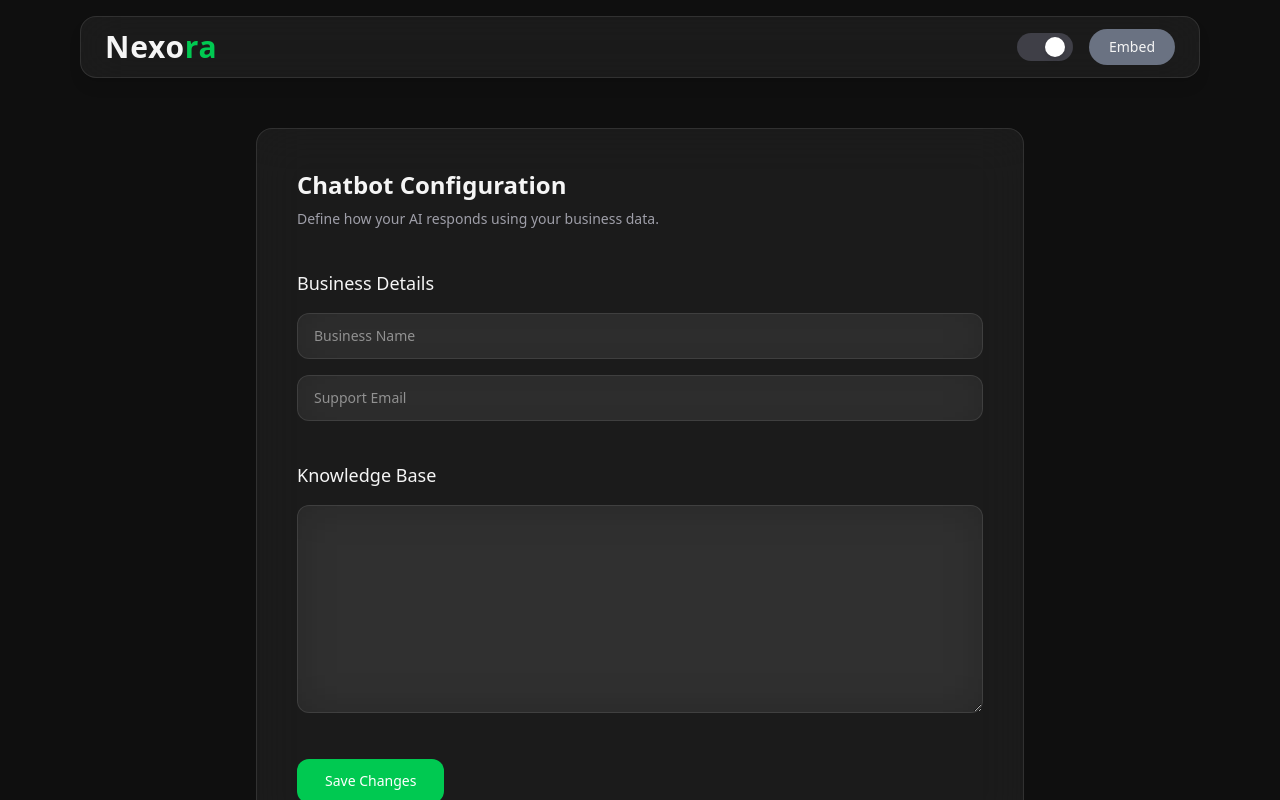
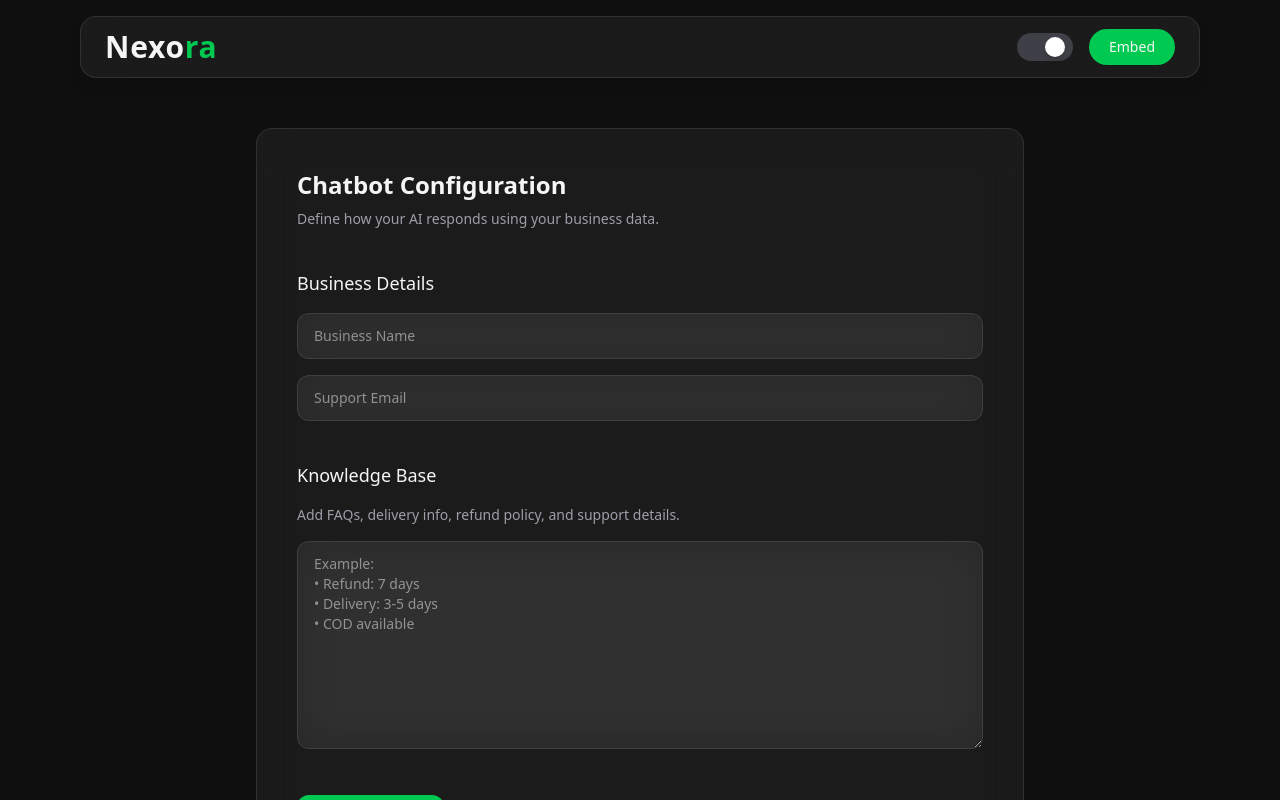
Before and after one commit to Surya-7666/ai, a Next.js app: page /dashboard in a window 1280 px wide. Shown: the top 800 px of the page. Built offline with nearby package versions, Linux system fonts and the light colour scheme; no server answers; what @scalekit-sdk/node would draw is missing.

Commit message:
new change

```diff
--- a/src/components/DashboardClient.tsx
+++ b/src/components/DashboardClient.tsx
@@ -20,6 +20,7 @@ function DashboardClient({ ownerId }: { ownerId: string }) {
         localStorage.setItem('theme', newTheme)
     }
 
+    // ✅ MATCH YOUR FINAL THEME
     const themeStyles = theme === 'dark'
         ? {
             bg: 'bg-[#0f0f0f]',
@@ -40,34 +41,6 @@ function DashboardClient({ ownerId }: { ownerId: string }) {
     const [loading, setLoading] = useState(false)
     const [saved, setSaved] = useState(false)
 
-    // 🔥 NEW STATES
-    const [error, setError] = useState("")
-    const [fieldErrors, setFieldErrors] = useState({
-        businessName: false,
-        supportEmail: false,
-        knowledge: false
-    })
-
-    // 🔥 EMAIL VALIDATION
-    const isValidEmail = (email: string) => {
-        return /^[^\s@]+@[^\s@]+\.[^\s@]+$/.test(email)
-    }
-
-    // 🔥 LIVE VALIDATION
-    useEffect(() => {
-        setFieldErrors({
-            businessName: !businessName.trim(),
-            supportEmail: !supportEmail.trim() || !isValidEmail(supportEmail),
-            knowledge: !knowledge.trim()
-        })
-    }, [businessName, supportEmail, knowledge])
-
-    const isFormValid =
-        businessName.trim() &&
-        supportEmail.trim() &&
-        knowledge.trim() &&
-        isValidEmail(supportEmail)
-
     const handleSettings = async () => {
         setLoading(true)
         try {
@@ -77,27 +50,6 @@ function DashboardClient({ ownerId }: { ownerId: string }) {
             setTimeout(() => setSaved(false), 3000)
         } catch (error) {
             console.log(error)
-            setLoading(false)
-        }
-    }
-
-    // 🔥 UPDATED EMBED CLICK
-    const handleEmbedClick = async () => {
-        if (!isFormValid) {
-            setError("⚠️ Please fill all fields correctly before proceeding.")
-            return
-        }
-
-        setError("")
-        setLoading(true)
-
-        try {
-            // ✅ AUTO SAVE BEFORE REDIRECT
-            await axios.post("/api/settings", { ownerId, businessName, supportEmail, knowledge })
-            navigate.push("/embed")
-        } catch (err) {
-            console.log(err)
-        } finally {
             setLoading(false)
         }
     }
@@ -121,6 +73,7 @@ function DashboardClient({ ownerId }: { ownerId: string }) {
     return (
         <div className={`min-h-screen transition-all duration-500 ${themeStyles.bg} ${themeStyles.text}`}>
 
+            {/* 🔥 MATCHED NAVBAR */}
             <motion.div
                 initial={{ y: -60, opacity: 0 }}
                 animate={{ y: 0, opacity: 1 }}
@@ -138,6 +91,7 @@ function DashboardClient({ ownerId }: { ownerId: string }) {
 
                         <div className='flex items-center gap-4'>
 
+                            {/* TOGGLE */}
                             <div
                                 onClick={toggleTheme}
                                 className="w-14 h-7 flex items-center bg-zinc-700 rounded-full p-1 cursor-pointer"
@@ -149,14 +103,11 @@ function DashboardClient({ ownerId }: { ownerId: string }) {
                                 />
                             </div>
 
-                            {/* 🔥 DISABLED BUTTON */}
                             <button
-                                onClick={handleEmbedClick}
-                                disabled={!isFormValid || loading}
-                                className={`px-5 py-2 rounded-full text-sm font-medium transition
-                                ${isFormValid ? "bg-green-500 hover:opacity-90" : "bg-gray-500 cursor-not-allowed"}`}
+                                onClick={() => navigate.push("/embed")}
+                                className='px-5 py-2 rounded-full bg-green-500 text-sm font-medium hover:opacity-90 transition'
                             >
-                                {loading ? "Processing..." : "Embed"}
+                                Embed
                             </button>
 
                         </div>
@@ -164,6 +115,7 @@ function DashboardClient({ ownerId }: { ownerId: string }) {
                 </div>
             </motion.div>
 
+            {/* MAIN */}
             <div className='flex justify-center px-4 pt-32 pb-20'>
                 <motion.div
                     initial={{ opacity: 0, y: 30 }}
@@ -171,6 +123,7 @@ function DashboardClient({ ownerId }: { ownerId: string }) {
                     className={`w-full max-w-3xl p-10 rounded-2xl ${themeStyles.glass}`}
                 >
 
+                    {/* HEADER */}
                     <div className='mb-10'>
                         <h1 className='text-2xl font-semibold'>Chatbot Configuration</h1>
                         <p className={`text-sm ${themeStyles.sub} mt-2`}>
@@ -178,13 +131,7 @@ function DashboardClient({ ownerId }: { ownerId: string }) {
                         </p>
                     </div>
 
-                    {/* 🔥 ERROR MESSAGE */}
-                    {error && (
-                        <div className="mb-6 text-sm text-red-400 bg-red-500/10 px-4 py-2 rounded-lg">
-                            {error}
-                        </div>
-                    )}
-
+                    {/* BUSINESS */}
                     <div className='mb-10'>
                         <h2 className='text-lg font-medium mb-4'>Business Details</h2>
                         <div className='space-y-4'>
@@ -193,31 +140,34 @@ function DashboardClient({ ownerId }: { ownerId: string }) {
                                 placeholder='Business Name'
                                 value={businessName}
                                 onChange={(e) => setBusinessName(e.target.value)}
-                                className={`w-full px-4 py-3 rounded-xl text-sm outline-none ${themeStyles.glass}
-                                ${fieldErrors.businessName ? "border-red-500" : ""}`}
+                                className={`w-full px-4 py-3 rounded-xl text-sm outline-none ${themeStyles.glass}`}
                             />
                             <input
                                 type="text"
                                 placeholder='Support Email'
                                 value={supportEmail}
                                 onChange={(e) => setSupportEmail(e.target.value)}
-                                className={`w-full px-4 py-3 rounded-xl text-sm outline-none ${themeStyles.glass}
-                                ${fieldErrors.supportEmail ? "border-red-500" : ""}`}
+                                className={`w-full px-4 py-3 rounded-xl text-sm outline-none ${themeStyles.glass}`}
                             />
                         </div>
                     </div>
 
+                    {/* KNOWLEDGE */}
                     <div className='mb-10'>
                         <h2 className='text-lg font-medium mb-4'>Knowledge Base</h2>
+                        <p className={`text-sm ${themeStyles.sub} mb-4`}>
+                            Add FAQs, delivery info, refund policy, and support details.
+                        </p>
 
                         <textarea
                             value={knowledge}
                             onChange={(e) => setKnowledge(e.target.value)}
-                            className={`w-full h-52 px-4 py-3 rounded-xl text-sm outline-none ${themeStyles.glass}
-                            ${fieldErrors.knowledge ? "border-red-500" : ""}`}
+                            className={`w-full h-52 px-4 py-3 rounded-xl text-sm outline-none ${themeStyles.glass}`}
+                            placeholder={`Example:\n• Refund: 7 days\n• Delivery: 3-5 days\n• COD available`}
                         />
                     </div>
 
+                    {/* ACTION */}
                     <div className='flex items-center gap-5'>
                         <motion.button
                             whileHover={{ scale: 1.05 }}
```
